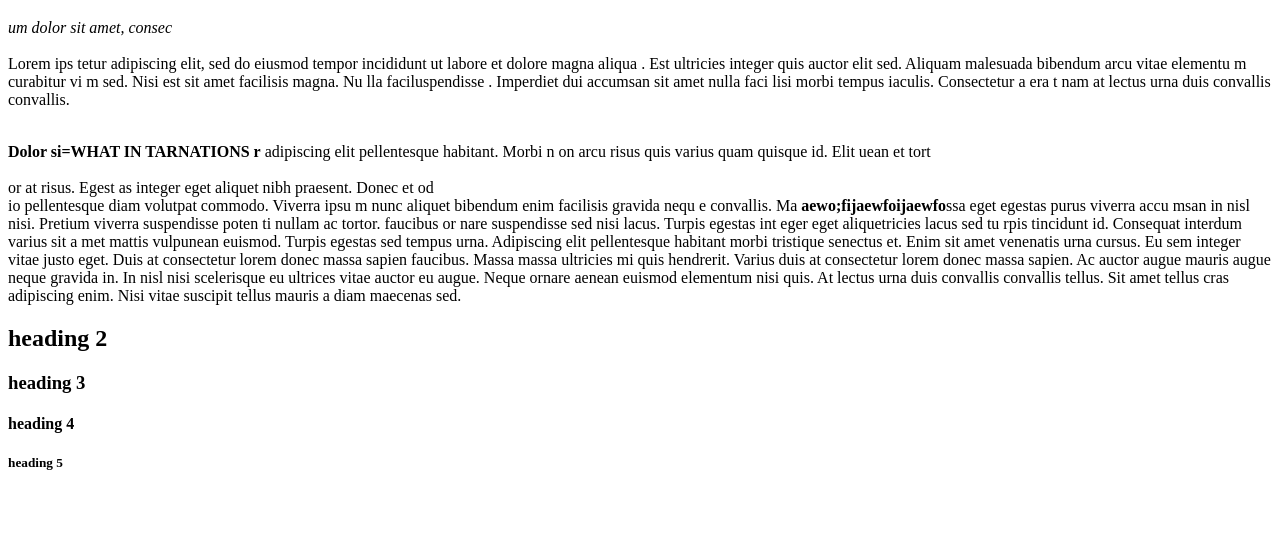
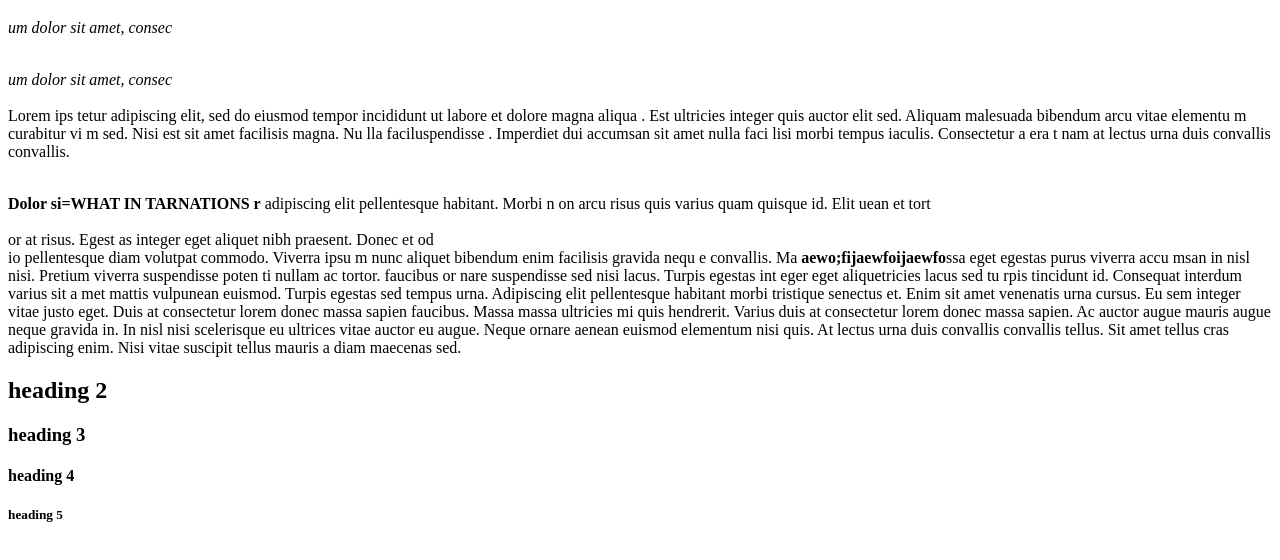
Before and after one commit to Wiper43/html-css, a plain HTML site: page 3_text_boldandItalizice/index.html in a window 1280 px wide. Shown: the part 98-658 px from the top of the page. Drawn offline with Linux system fonts and the light colour scheme.

Commit message:
testing commmit on previous unedited files

```diff
--- a/3_text_boldandItalizice/index.html
+++ b/3_text_boldandItalizice/index.html
@@ -9,6 +9,7 @@
     <h1> Heading 1 <br>hello u lazy monster!</h1>
 
     <p><EM>um dolor sit amet, consec</EM><br><br>
+    <p><i>um dolor sit amet, consec</i><br><br>
         Lorem ips
         tetur adipiscing elit, sed do eiusmod tempor
          incididunt ut labore et dolore magna aliqua
@@ -23,6 +24,10 @@
         <BR>
             </p>
             <br>
+<!-- b = strong -->
+<!-- i  = em -->
+<!-- dont use cuz its not clear, i kinda disagree tho -->
+
 
 
         <strong>Dolor si=WHAT IN TARNATIONS
@@ -32,7 +37,9 @@
           id. Elit uean et tort<BR><br>
         or at risus. Egest
         as integer eget aliquet nibh praesent. Donec et od
-        <BR>io pellentesque diam volutpat commodo. Viverra ipsu
+        <BR>
+
+            io pellentesque diam volutpat commodo. Viverra ipsu
         m nunc aliquet bibendum enim facilisis gravida nequ
         e convallis. Ma    <b> aewo;fijaewfoijaewfo</b>ssa eget egestas purus viverra accu
         msan in nisl nisi. Pretium viverra suspendisse poten
```
